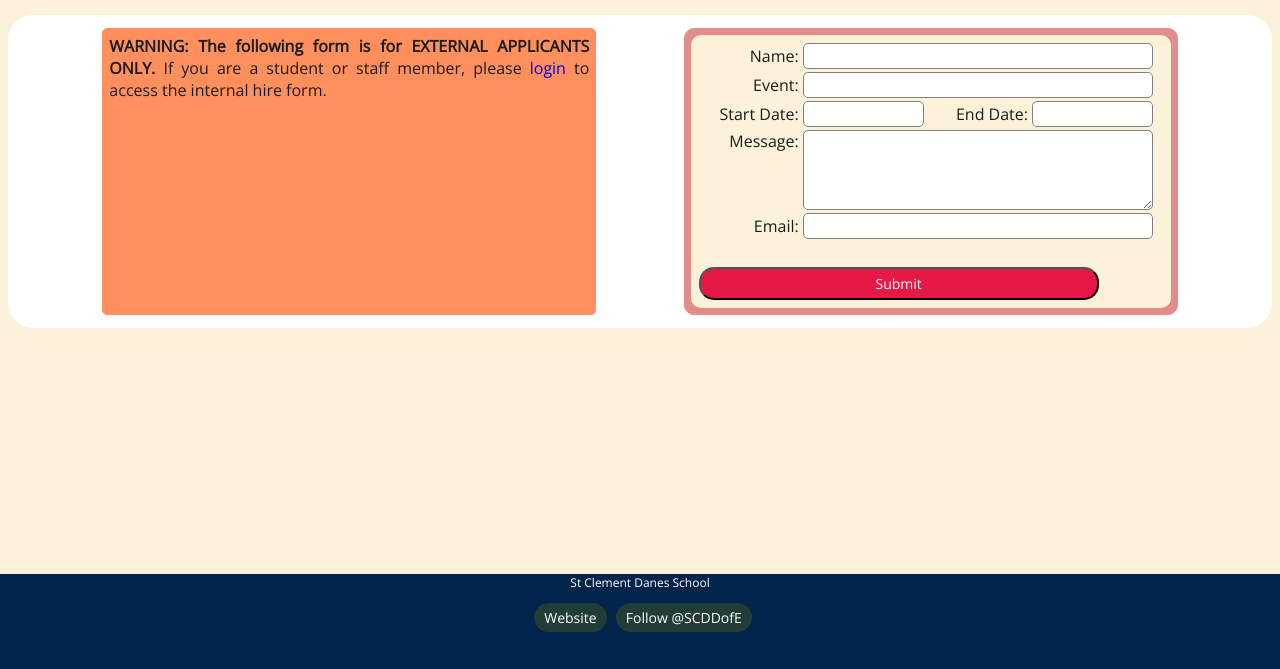
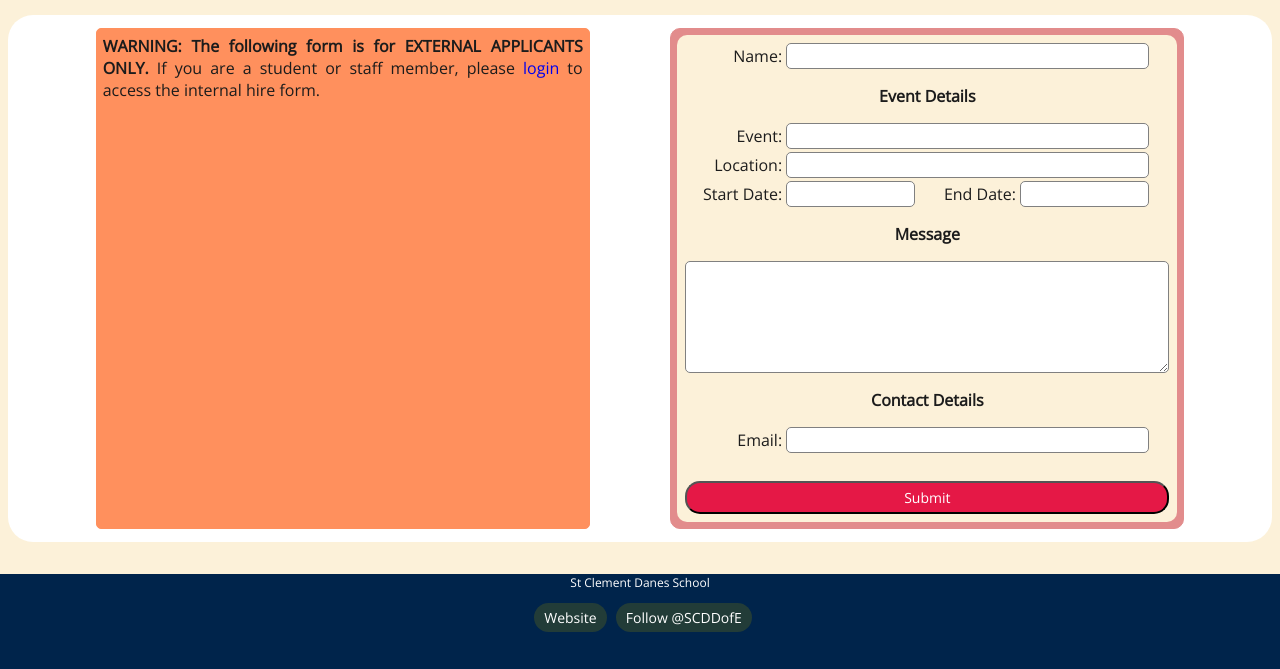
Before and after one commit to madscientist-314/kitloggerwebsite, a plain HTML site: page hire.html in a window 1280 px wide. Shown: the part 131-800 px from the top of the page. Drawn offline with nearby package versions, Linux system fonts and the light colour scheme.

Commit message:
v0.0.14
 On branch main
 Your branch is up to date with 'origin/main'.

 Changes to be committed:
	modified:   hire.html
	modified:   index.html
	modified:   script.js
	modified:   static/style.css

```diff
--- a/hire.html
+++ b/hire.html
@@ -93,8 +93,13 @@
             <input type="text" id="name" name="userName" />
           </li>
           <li>
+            <p style="text-align: center;"><b>Event Details</b></p>
             <label for="mail">Event:</label>
             <input type="text" id="subject" name="subject" />
+          </li>
+          <li>
+            <label for="mail">Location:</label>
+            <input type="text" id="location" name="location" />
           </li>
           <li>
             <label for="mail">Start Date:</label>
@@ -103,13 +108,14 @@
             <input class="date" type="text" id="endDate" name="userEmail" />
           </li>
           <li>
-            <label for="msg">Message:</label>
+            <p style="text-align: center;"><b>Message</b></p>
             <textarea id="msg" name="userMessage"></textarea>
           </li>
           <li>
-          <label for="mail">Email:</label>
-          <input type="text" id="email" name="userEmail" />
-          </li>
+            <p style="text-align: center;"><b>Contact Details</b></p>
+            <label for="mail">Email:</label>
+            <input type="email" id="email" name="userEmail" />
+            </li>
           <li>
             <label for="">
           <li>
@@ -124,6 +130,7 @@
       </form>
     </div>
     </div>
+    <br><br><br><br><br>
   </body>
 
   <footer>
--- a/static/style.css
+++ b/static/style.css
@@ -247,7 +247,7 @@ button.hire {
   font-size: 14px;
   transition-duration: 0.3s;
   margin: 0 auto;
-  width: 400px;
+  width: 100%;
 }
 
 button.hire:hover {
@@ -265,7 +265,7 @@ a.redirect {
 
 form.hire {
   margin: 0 auto;
-  width: 470px;
+  width: 98%;
   padding: 5px;
   border-radius: 10px;
   background-color: var(--background);
@@ -283,14 +283,13 @@ form.hire > ul > li{
 
 label {
   display: inline-block;
-  width:
-  100px;
+  width: 20%;
   text-align: right;
 }
 
 input.date {
   font: var(--font);
-  width: 121px;
+  width: 26.6%;
   box-sizing: border-box;
   border: 1px solid var(--grey);
   border-radius: 5px;
@@ -299,15 +298,16 @@ input.date {
 input,
 textarea {
   font: var(--font);
-  width: 350px;
+  width: 75%;
   box-sizing: border-box;
   border: 1px solid var(--grey);
   border-radius: 5px;
 }
 
 textarea {
+  width: 100%;
   vertical-align: top;
-  height: 5em;
+  height: 7em;
 }
 
 /* FlexBoxes */
```
Also changed, not shown: index.html (+1 -1 lines), script.js (+17 -0 lines).
